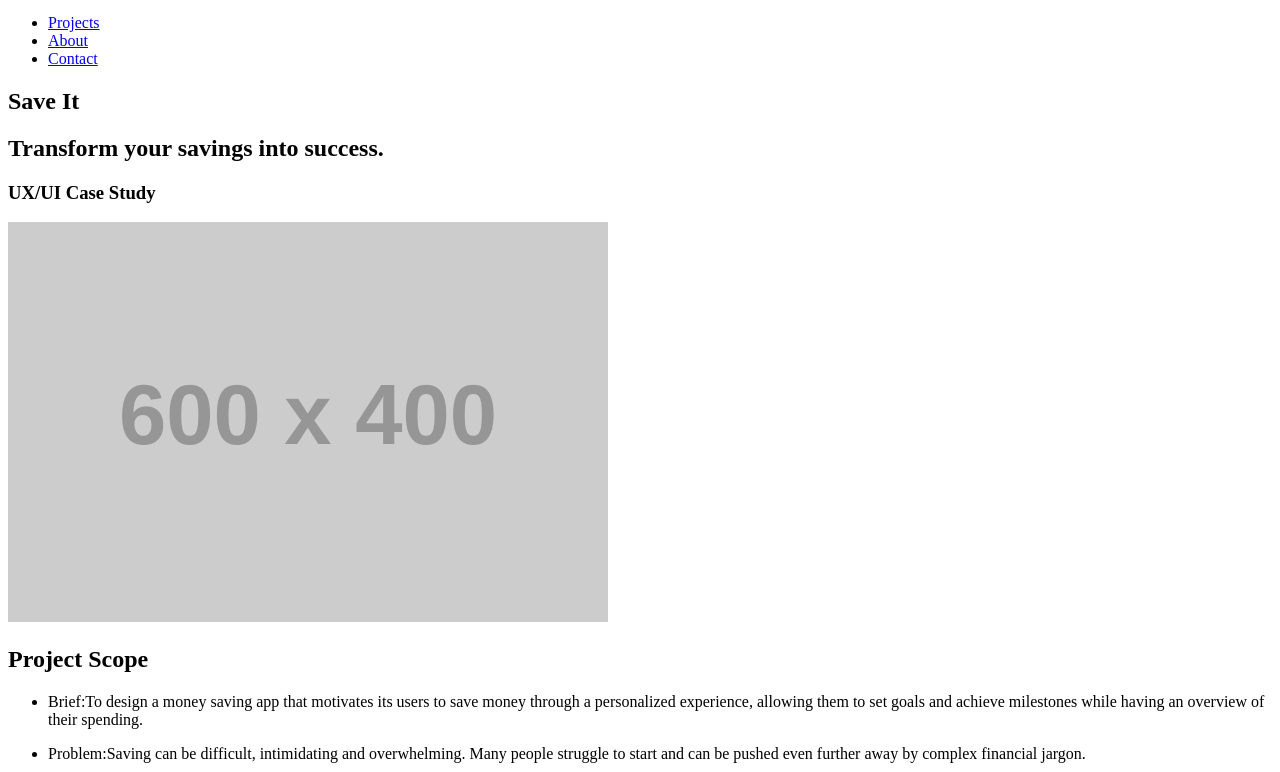
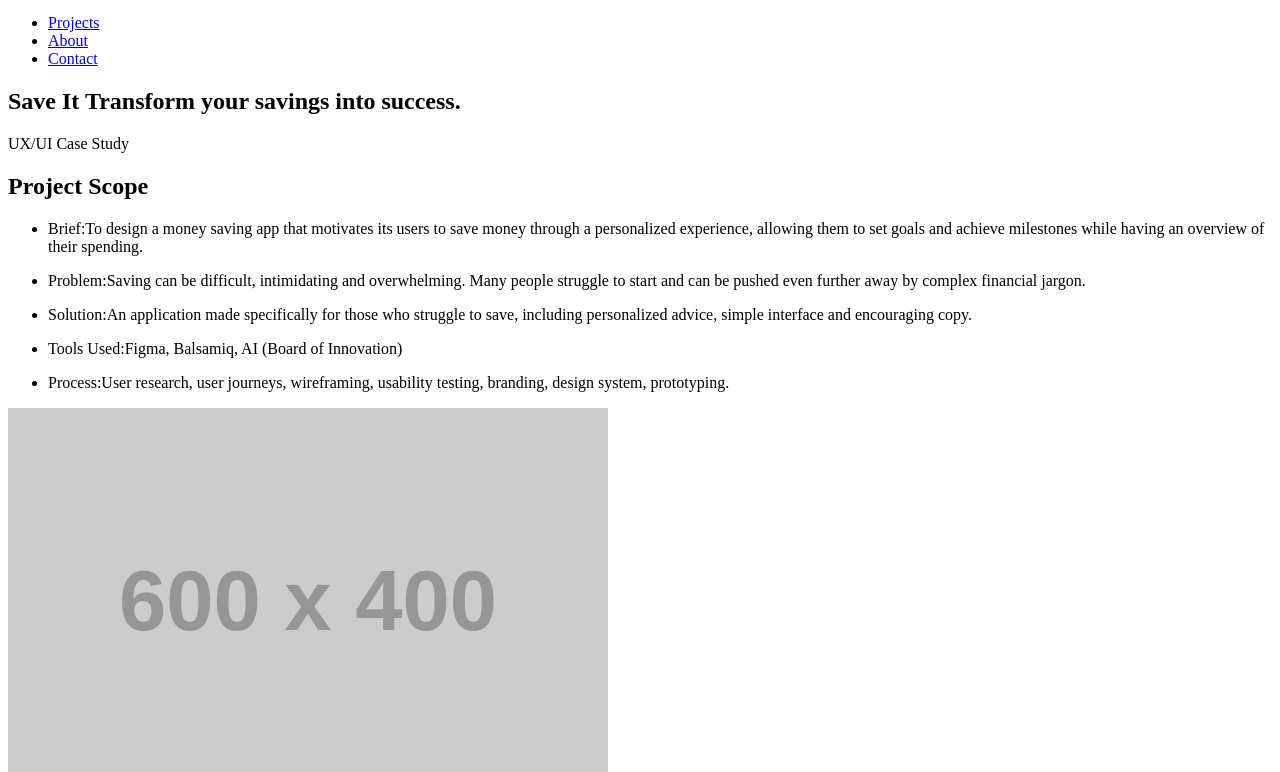
Before and after one commit to zeinahaddadin/portfolio-website-zeinahaddadin, a plain HTML site: page save-it.html in a window 1280 px wide. Shown: the part 28-800 px from the top of the page. Drawn offline with Linux system fonts and the light colour scheme; placeholder pictures from the web are drawn by us.

Commit message:
Ex 1.5 initial changes

```diff
--- a/save-it.html
+++ b/save-it.html
@@ -20,19 +20,12 @@
     <main>
         <section class="hero">
             <div class="container">
-                <h1 class="hero__heading">Save It</h1>
-                <h2 class="hero__subheading">Transform your savings into success.</h2>
-                <h3 class="hero__accent">UX/UI Case Study</h3>
+                <h1 class="hero__heading">Save It <span>Transform your savings into success.</span></h1>
+                <p class="hero__accent">UX/UI Case Study</p>
             </div>
         </section>
         <section class="intro">
             <div class="container">
-                <div class="save-it__image-wrapper">
-                    <picture class="save-it__image">
-                        <source srcset="https://placehold.co/600x400" media="max-width: 767px">
-                        <img src="https://placehold.co/600x400" alt="Save It Prototype">
-                    </picture>
-                </div>
                 <div class="save-it__text-wrapper">
                     <h2 class="save-it__heading">Project Scope</h2>
                     <ul>
@@ -46,6 +39,12 @@
                         <li><p class="save-it__description"><span>Process:</span>User research, user journeys, wireframing, usability testing, branding, design system, prototyping.
                         </p></li>
                     </ul>
+                </div>
+                <div class="save-it__image-wrapper">
+                    <picture class="save-it__image">
+                        <source srcset="https://placehold.co/600x400" media="max-width: 767px">
+                        <img src="https://placehold.co/600x400" alt="Save It Prototype">
+                    </picture>
                 </div>
             </div>
         </section>
@@ -130,7 +129,7 @@
         </section>
         <section class="user-testing">
             <div class="container">
-                <div class="user-testing__content-wrapper">
+                <div class="user-testing__text-wrapper">
                     <h2 class="user-testing__heading">Step 5: User Testing</h2>
                     <p class="user-testing__description">Using a prototype made with mid-fidelity wireframes, I conducted a usability test with three potential users. I asked them to create a new goal, edit a goal, add a new account. Additionally, I conducted a preference test regarding the monthly report, with a unanimous vote on the personalized reporting style.
                     </p>
```
